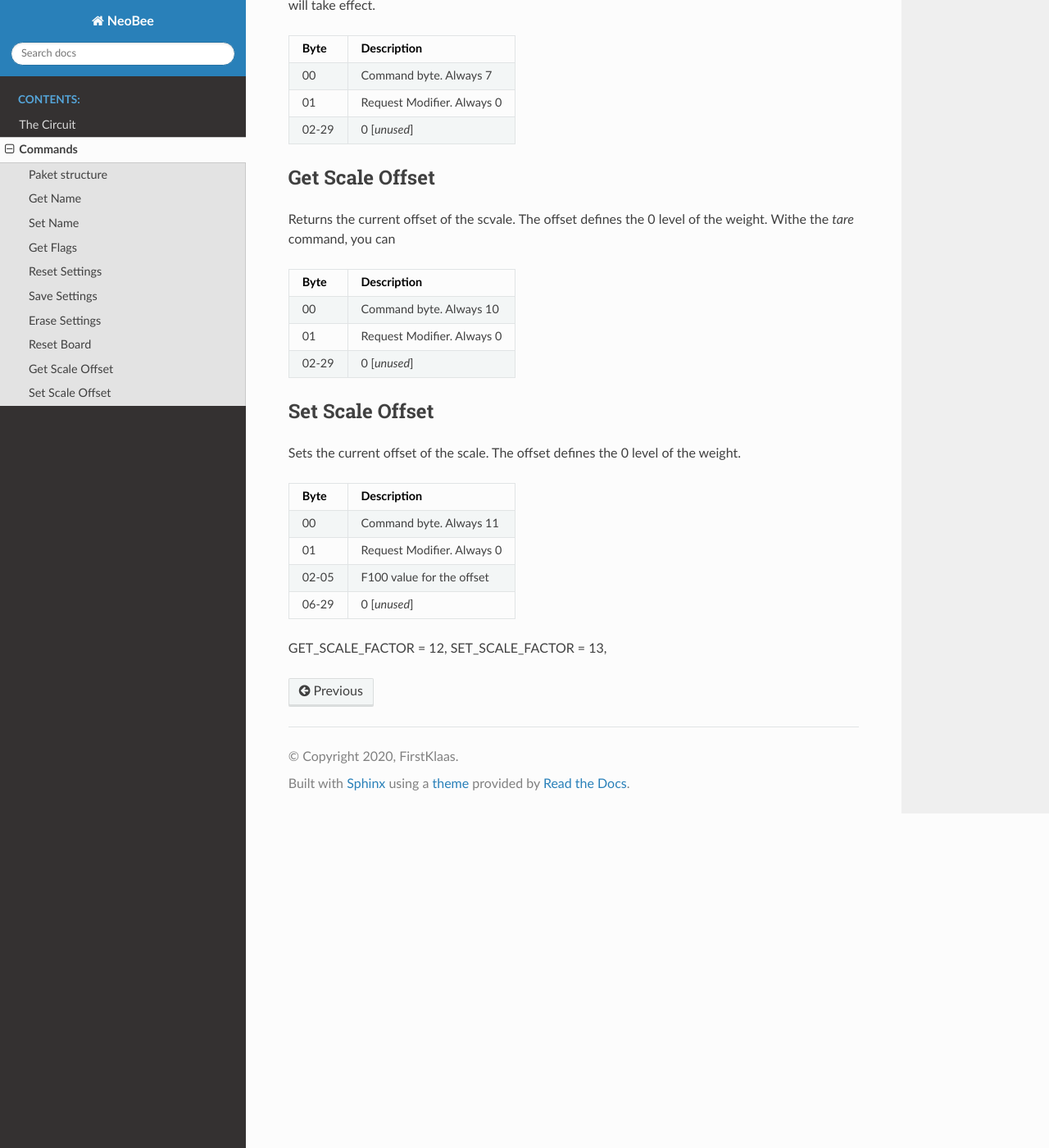
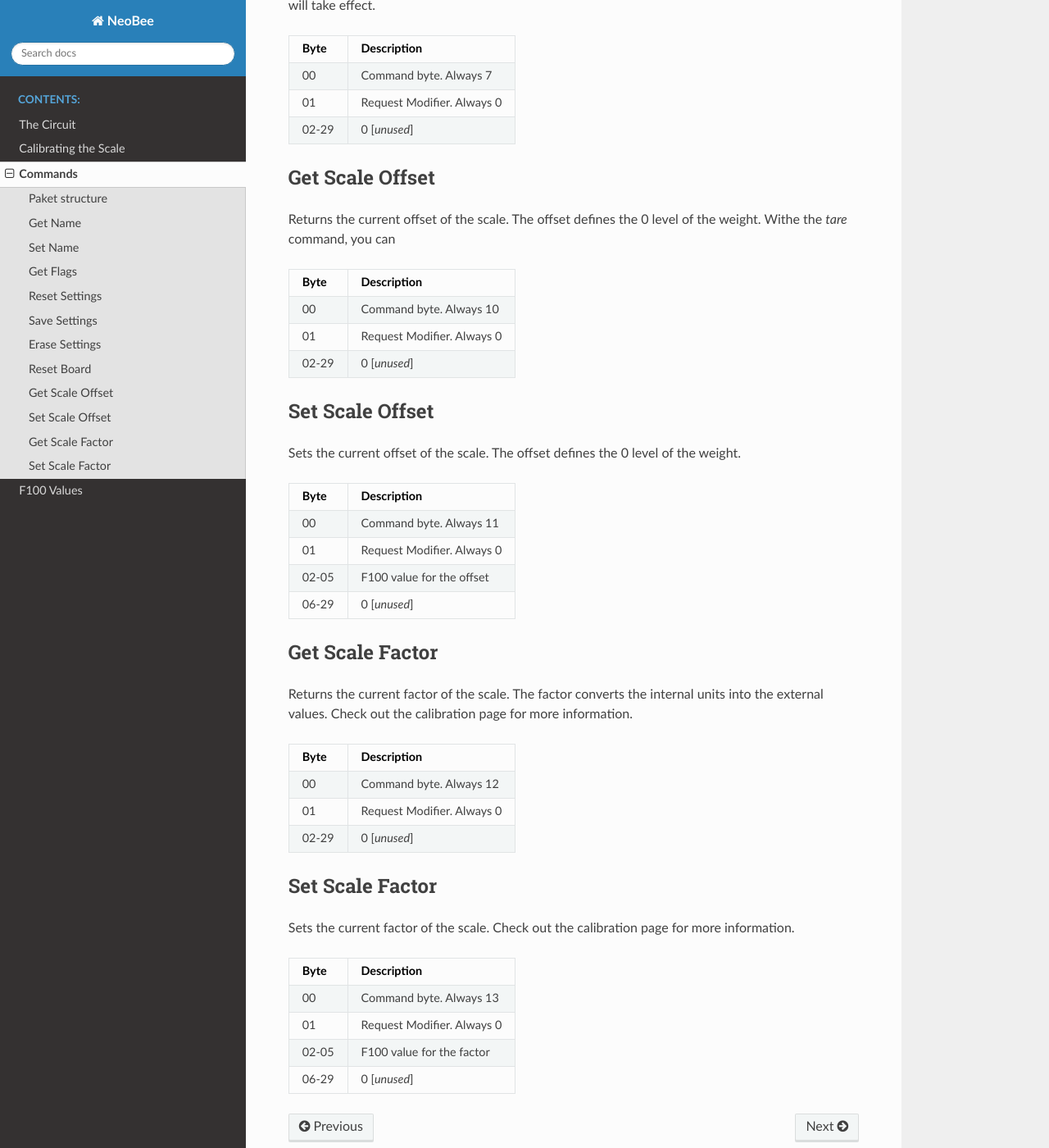
Before and after one commit to FirstKlaas/neobee, a Sphinx documentation site: the page built from documentation/source/commands.rst, in a window 1280 px wide and 1400 px high, scrolled down 2131 px. Shown: the whole window at 82% size. Built offline with Sphinx 7.4.7 and the Read the Docs theme 2.0.0, drawn with Linux system fonts in a browser that asks for light colours.

Commit message:
More commands

```diff
--- /dev/null
+++ b/documentation/source/calibration.rst
@@ -0,0 +1,2 @@
+Calibrating the Scale
+=====================
--- a/documentation/source/commands.rst
+++ b/documentation/source/commands.rst
@@ -116,7 +116,7 @@ Byte  Description
 Get Scale Offset
 ----------------
 
-Returns the current offset of the scvale. The offset defines the 0 level
+Returns the current offset of the scale. The offset defines the 0 level
 of the weight. Withe the `tare` command, you can
 
 ===== ================================
@@ -143,7 +143,34 @@ Byte  Description
 06-29 0 [*unused*]
 ===== ================================
 
-GET_SCALE_FACTOR =  12,
-SET_SCALE_FACTOR =  13,
+Get Scale Factor
+----------------
+
+Returns the current factor of the scale. The factor converts the
+internal units into the external values. Check out the calibration
+page for more information.
+
+===== ================================
+Byte  Description
+===== ================================
+00    Command byte. Always 12
+01    Request Modifier. Always 0
+02-29 0 [*unused*]
+===== ================================
+
+Set Scale Factor
+----------------
+
+Sets the current factor of the scale. Check out the calibration
+page for more information.
+
+===== ================================
+Byte  Description
+===== ================================
+00    Command byte. Always 13
+01    Request Modifier. Always 0
+02-05 F100 value for the factor
+06-29 0 [*unused*]
+===== ================================
 
 .. _ASCII: https://www.ascii-code.com/
--- /dev/null
+++ b/documentation/source/f100.rst
@@ -0,0 +1,2 @@
+F100 Values
+===========
--- a/documentation/source/index.rst
+++ b/documentation/source/index.rst
@@ -11,7 +11,9 @@ Welcome to NeoBee's documentation!
    :caption: Contents:
 
    circuit
+   calibration
    commands
+   f100
 
 
 Indices and tables
```
